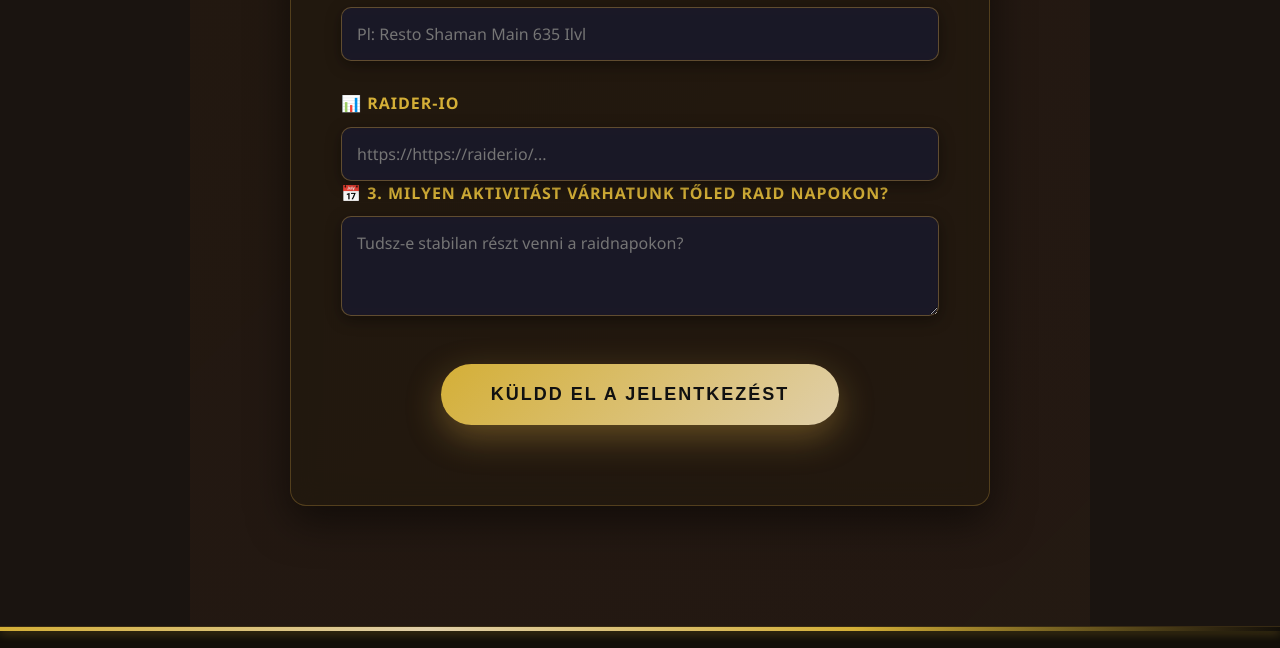
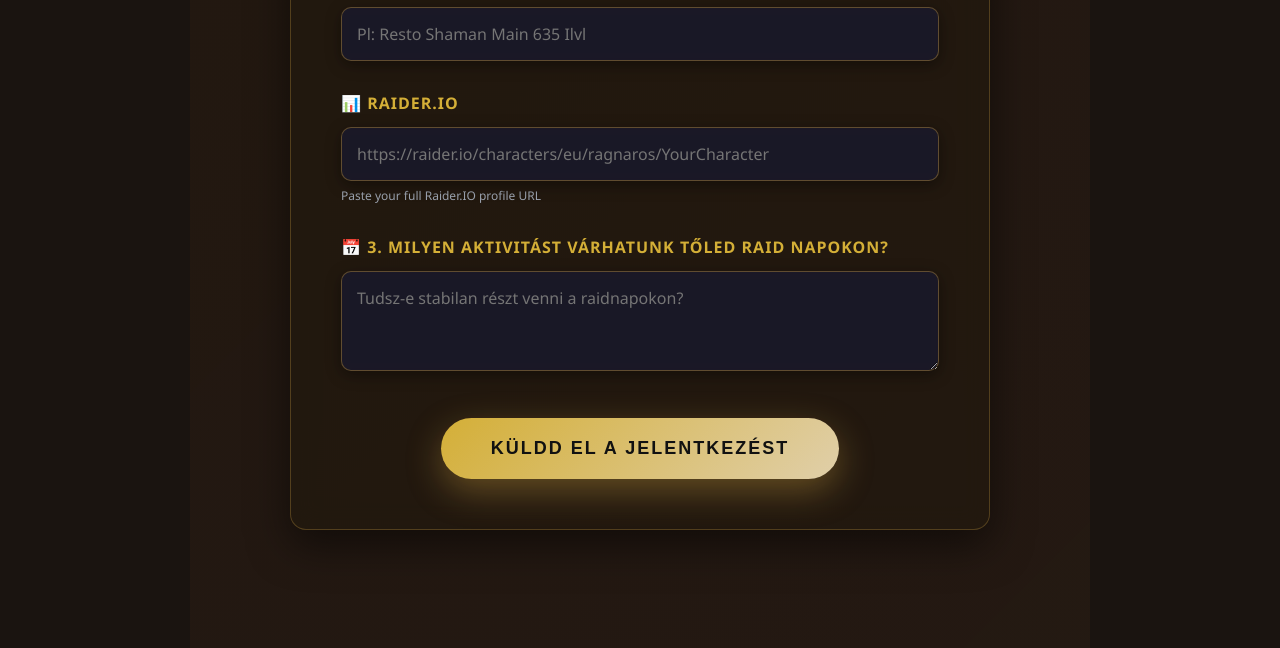
Before and after one commit to Zulkor/eternis-ragnaross, a plain HTML site: page apply.html in a window 1280 px wide. Shown: the part 1889-2537 px from the top of the page. Drawn offline with Linux system fonts and the light colour scheme.

Commit message:
Update apply.html

```diff
--- a/apply.html
+++ b/apply.html
@@ -144,15 +144,18 @@
           </div>
 
 
-          <!-- 7. Raider Io -->
-          <div class="form-group">
-            <label for="logs">📊 Raider-IO</label>
-            <input
-              type="url"
-              id="raideIo"
-              name="raiderIo"
-              placeholder="https://https://raider.io/..."
-
+       <!-- 7. Raider IO - FIXED -->
+<div class="form-group">
+  <label for="raiderIo">📊 Raider.IO</label>
+  <input
+    type="url"
+    id="raiderIo"
+    name="raiderIo"
+    placeholder="https://raider.io/characters/eu/ragnaros/YourCharacter"
+    required
+  />
+  <small>Paste your full Raider.IO profile URL</small>
+</div>
 
           <!-- 8. Attendance -->
           <div class="form-group">
```
